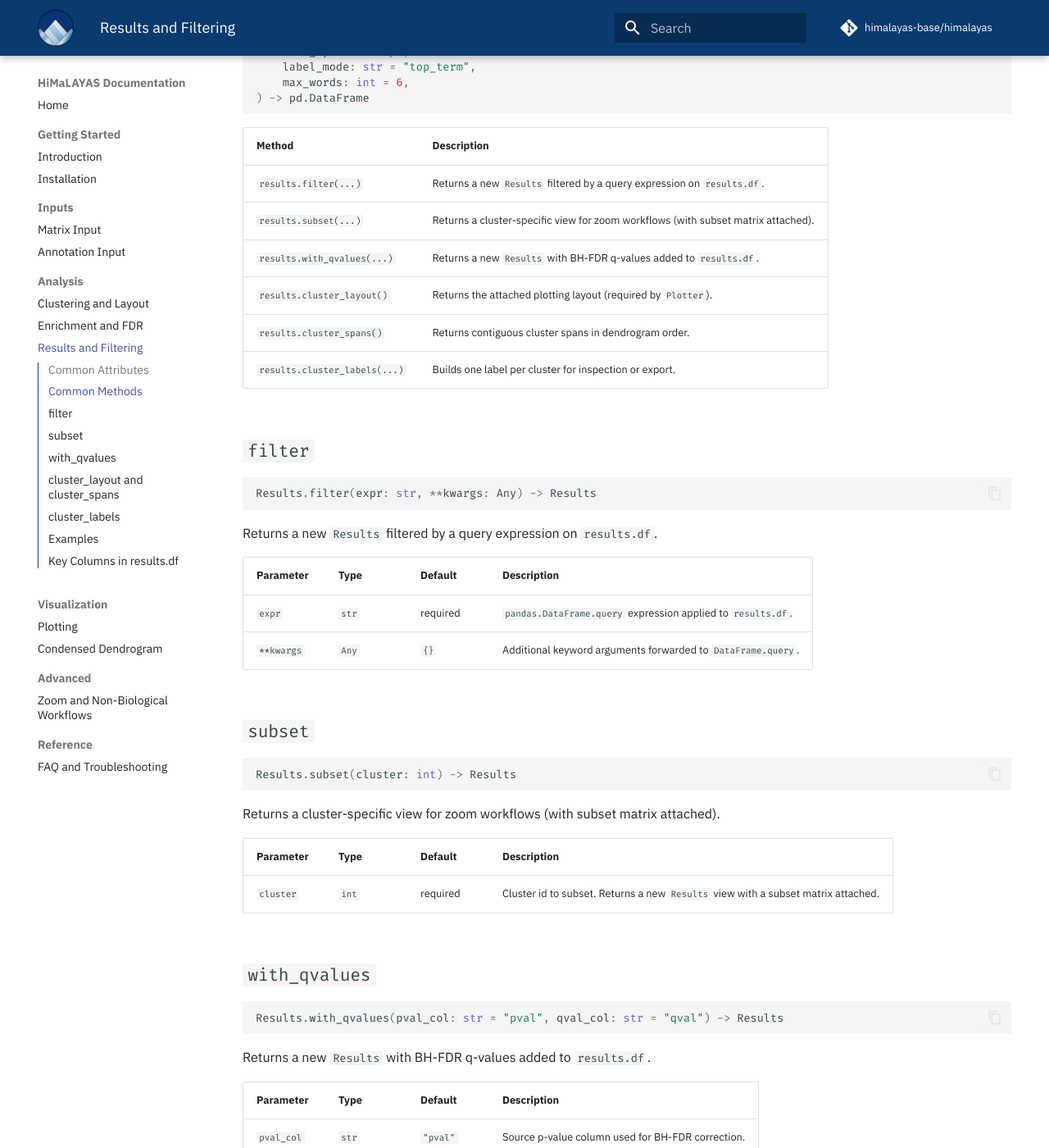
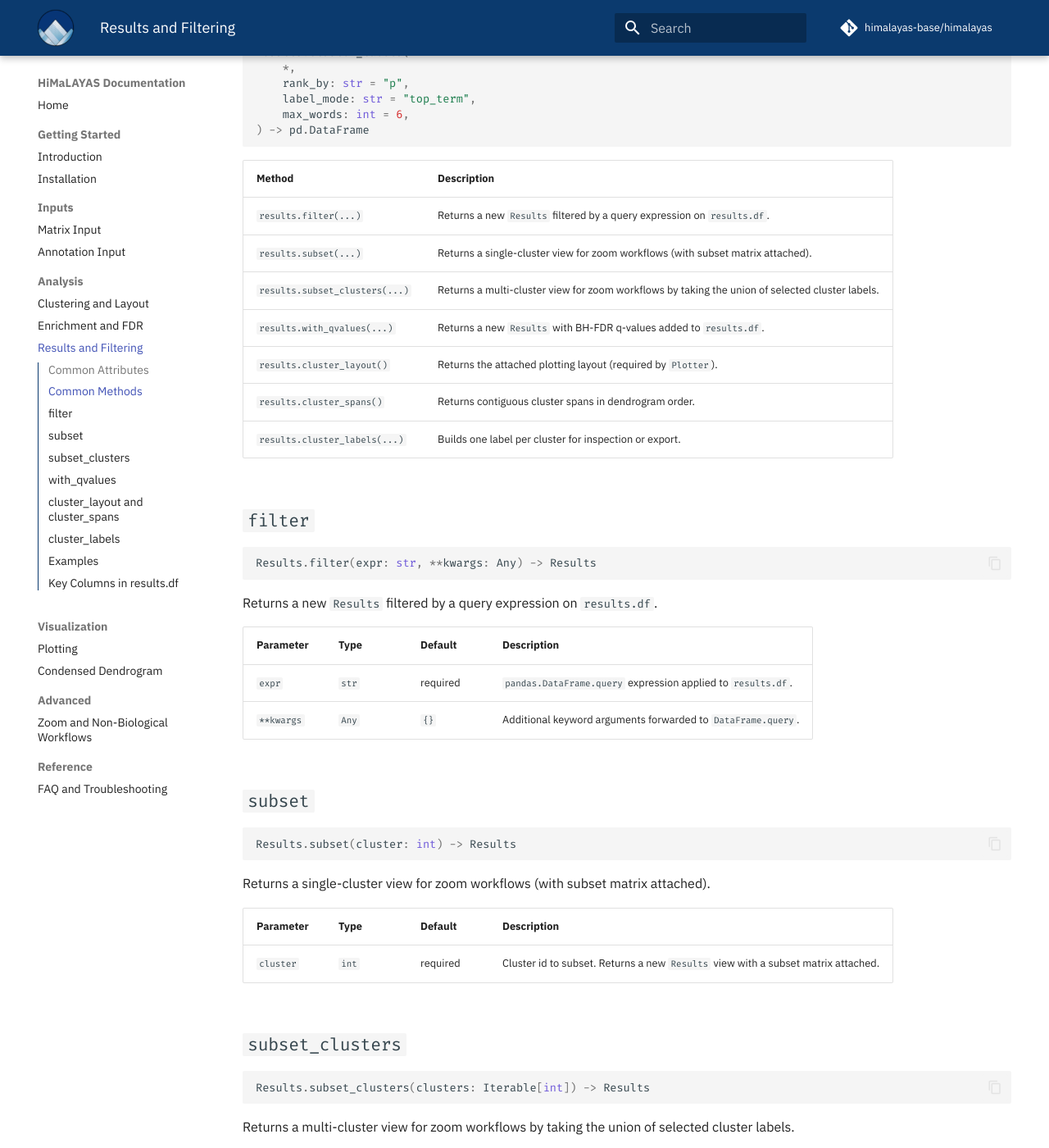
Before and after one commit to himalayas-base/himalayas-docs, an MkDocs documentation site: the page built from docs/6_results.md, in a window 1280 px wide and 1400 px high, scrolled down 1072 px. Shown: the whole window at 82% size. Built offline with MkDocs 1.6.1 and Material for MkDocs 9.7.7, drawn with Linux system fonts in a browser that asks for light colours; comment, search, counter and statistics services are not loaded; some of the changed text lies outside the part shown.

Commit message:
add new method to docs

````diff
--- a/docs/6_results.md
+++ b/docs/6_results.md
@@ -7,7 +7,7 @@
 | Attribute | Type | Description |
 | --- | --- | --- |
 | `results.df` | `pd.DataFrame` | Enrichment table (`cluster`, `term`, `k`, `K`, `n`, `N`, `pval`, and optional `qval`). |
-| `results.method` | `str` | Method identifier for the result object (for example, `"hypergeom"` after enrichment or `"subset"` after `results.subset(...)`). |
+| `results.method` | `str` | Method identifier for the result object (for example, `"hypergeom"` after enrichment or `"subset"` after `results.subset(...)` / `results.subset_clusters(...)`). |
 | `results.params` | `dict[str, Any]` | Analysis metadata attached to results (for example, `linkage_threshold` when available). |
 | `results.matrix` | `Matrix \| None` | Matrix attached to the result object, useful for zoom workflows and background reuse. |
 | `results.clusters` | `Clusters \| None` | Cluster assignments and dendrogram metadata attached to the result object. |
@@ -21,6 +21,7 @@
 ```python
 Results.filter(expr: str, **kwargs: Any) -> Results
 Results.subset(cluster: int) -> Results
+Results.subset_clusters(clusters: Iterable[int]) -> Results
 Results.with_qvalues(pval_col: str = "pval", qval_col: str = "qval") -> Results
 Results.cluster_layout() -> ClusterLayout
 Results.cluster_spans() -> list[tuple[int, int, int]]
@@ -35,7 +36,8 @@
 | Method | Description |
 | --- | --- |
 | `results.filter(...)` | Returns a new `Results` filtered by a query expression on `results.df`. |
-| `results.subset(...)` | Returns a cluster-specific view for zoom workflows (with subset matrix attached). |
+| `results.subset(...)` | Returns a single-cluster view for zoom workflows (with subset matrix attached). |
+| `results.subset_clusters(...)` | Returns a multi-cluster view for zoom workflows by taking the union of selected cluster labels. |
 | `results.with_qvalues(...)` | Returns a new `Results` with BH-FDR q-values added to `results.df`. |
 | `results.cluster_layout()` | Returns the attached plotting layout (required by `Plotter`). |
 | `results.cluster_spans()` | Returns contiguous cluster spans in dendrogram order. |
@@ -60,11 +62,23 @@
 Results.subset(cluster: int) -> Results
 ```
 
-Returns a cluster-specific view for zoom workflows (with subset matrix attached).
+Returns a single-cluster view for zoom workflows (with subset matrix attached).
 
 | Parameter | Type | Default | Description |
 | --- | --- | --- | --- |
 | `cluster` | `int` | required | Cluster id to subset. Returns a new `Results` view with a subset matrix attached. |
+
+## `subset_clusters`
+
+```python
+Results.subset_clusters(clusters: Iterable[int]) -> Results
+```
+
+Returns a multi-cluster view for zoom workflows by taking the union of selected cluster labels.
+
+| Parameter | Type | Default | Description |
+| --- | --- | --- | --- |
+| `clusters` | `Iterable[int]` | required | Cluster ids to subset. Returns one combined `Results` view with a subset matrix attached. |
 
 ## `with_qvalues`
 
@@ -133,6 +147,13 @@
 zoom_matrix = zoom_view.matrix
 ```
 
+Subset to multiple clusters (union view):
+
+```python
+zoom_view_multi = results.subset_clusters(clusters=[2, 7, 9])
+zoom_matrix_multi = zoom_view_multi.matrix
+```
+
 Build optional cluster labels for inspection or export:
 
 ```python
````
